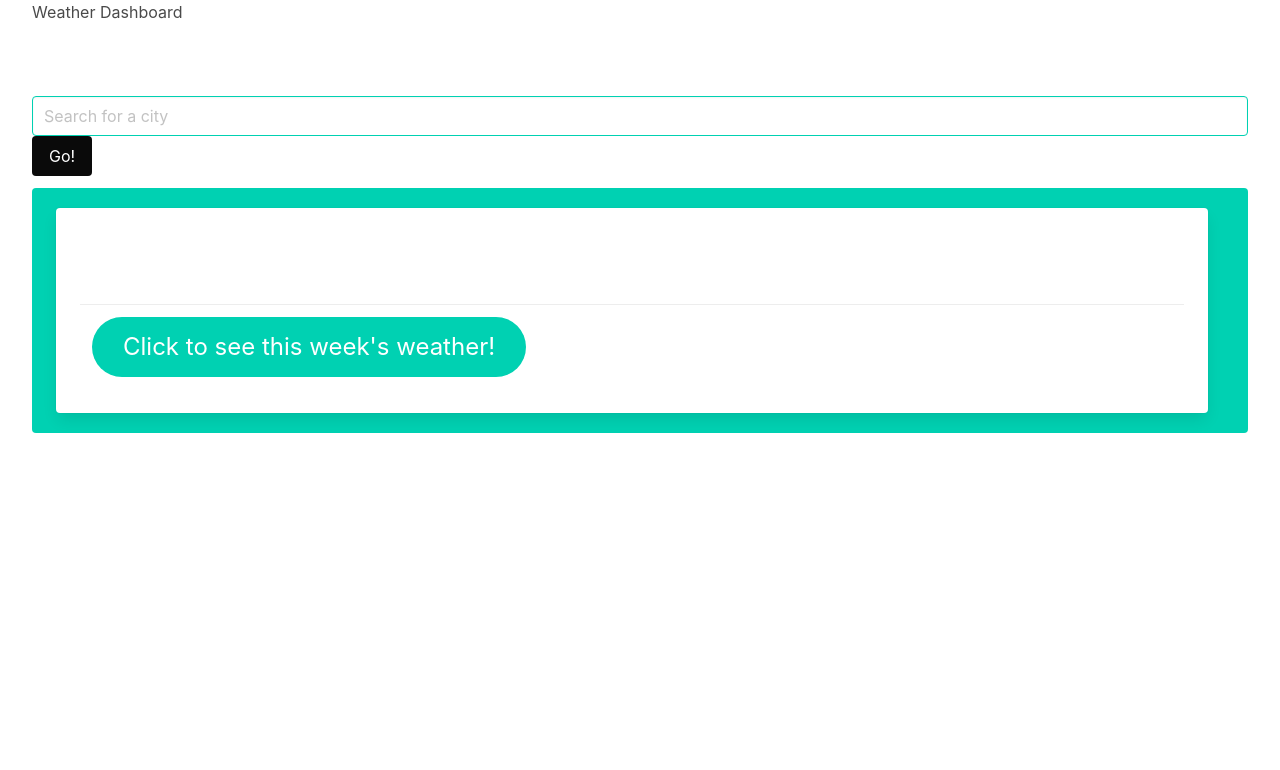
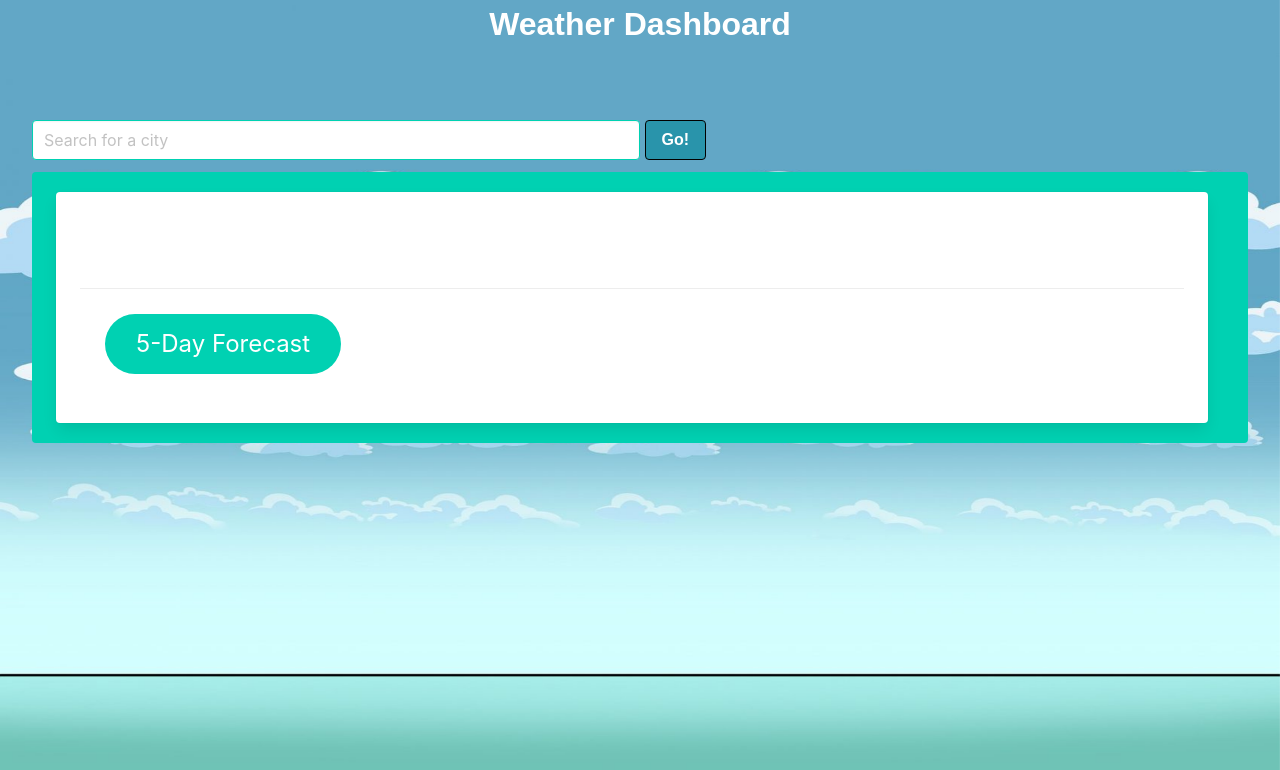
Before and after one commit to paolorafaelyap/weather-dashboard, a plain HTML site: page weather.html in a window 1280 px wide. Drawn offline with nearby package versions, Linux system fonts and the light colour scheme.

Commit message:
updated all files

```diff
--- a/style.css
+++ b/style.css
@@ -20,33 +20,51 @@ div.card-title{
     border-color: black;
 }
 
-
-/*#day1{
-    background-color: #1a8fa3c7;
-    color: #ffffff;
-    border-color: black;
+body{
+    background-image: url('./assets/weather-background.jpg');
+    background-attachment: fixed;
+    background-size:100% 100%;
+    background-repeat: no-repeat;
 }
 
-#day2{
-    background-color: #1a8fa3c7;
-    color: #ffffff;
-    border-color: black;
+h1.head-caption{
+    text-align: center;
+    font-weight: bolder;
+    font-size: xx-large;
+    font-family: Arial, Helvetica, sans-serif;
+    color: white;
+}
+.column{
+    margin: auto;
+    width: 100%;
+    padding: 25px;
 }
 
-#day3{
-    background-color: #1a8fa3c7;
-    color: #ffffff;
-    border-color: black;
+#search{
+    float: top;
+    font-family: fantasy;
+    font-weight: bolder;
+
 }
 
-#day4{
-    background-color: #1a8fa3c7;
-    color: #ffffff;
-    border-color: black;
+/* Always set the map height explicitly to define the size of the div
+* element that contains the map. */
+#map {
+height: 100%;
 }
 
-#day5{
-    background-color: #1a8fa3c7;
-    color: #ffffff;
-    border-color: black;
-}*/
+/* Optional: Makes the sample page fill the window. */
+html,
+body {
+height: 100%;
+margin: 0;
+padding: 0;
+}
+
+#searchInput{
+    width: 50%;
+}
+
+#ok{
+    background-color: teal;
+}
--- a/weather.html
+++ b/weather.html
@@ -6,6 +6,7 @@
     <title>Weather Dashboard</title>
     <link rel="icon" type="image/png" href="./assets/weather-icon.png">
     <link rel="stylesheet" href="https://cdn.jsdelivr.net/npm/bulma@0.9.1/css/bulma.min.css">
+    <link rel="stylesheet" href="style.css">
     <script src = "https://use.fontawesome.com/releases/v5.1.0/js/all.js"></script>
     <script src = "https://ajax.googleapis.com/ajax/libs/jquery/2.1.1/jquery.min.js"></script>
     <script src="https://polyfill.io/v3/polyfill.min.js?features=default"></script>
@@ -44,7 +45,7 @@
                 <footer class="card-footer">
                     <div class="buttons are-large">
                        <div class = "column">
-                        <button class="button is-primary is-fullwidth is-rounded" id="temp" href="#" class="card-footer-item">Click to see this week's weather!</button>
+                        <button class="button is-primary is-fullwidth is-rounded" id="temp" href="#" class="card-footer-item">5-Day Forecast</button>
                        </div>
                     </div>
                 </footer>
@@ -60,15 +61,11 @@
                             <div id="day1" class="card p-1 m-3 card text-white bg-info mb-3">
                               <h1>Day 1</h1>
                               <p></p>
-                              <img/>
-                              <p></p>
                               <p></p>
                               <p></p>
                             </div>
                             <div id="day2" class="card p-1 m-3 card text-white bg-info mb-3">
                               <h1>Day 2</h1>
-                              <p></p>
-                              <img/>
                               <p></p>
                               <p></p>
                               <p></p>
@@ -76,23 +73,17 @@
                             <div id="day3" class="card p-1 m-3 card text-white bg-info mb-3">
                               <h1>Day 3</h1>
                               <p></p>
-                              <img/>
-                              <p></p>
                               <p></p>
                               <p></p>
                             </div>
                             <div id="day4" class="card p-1 m-3 card text-white bg-info mb-3">
                               <h1>Day 4</h1>
                               <p></p>
-                              <img/>
-                              <p></p>
                               <p></p>
                               <p></p>
                             </div>
                             <div id="day5" class="card p-1 m-3 card text-white bg-info mb-3">
                               <h1>Day 5</h1>
-                              <p></p>
-                              <img/>
                               <p></p>
                               <p></p>
                               <p></p>
```
Also changed, not shown: assets/weather-background.jpg (added).
